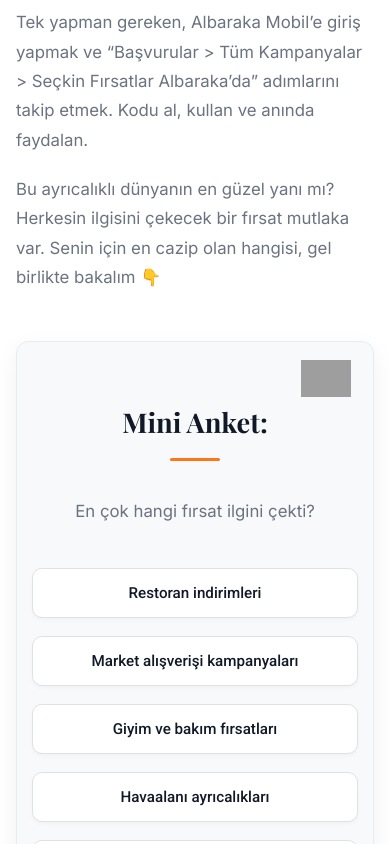
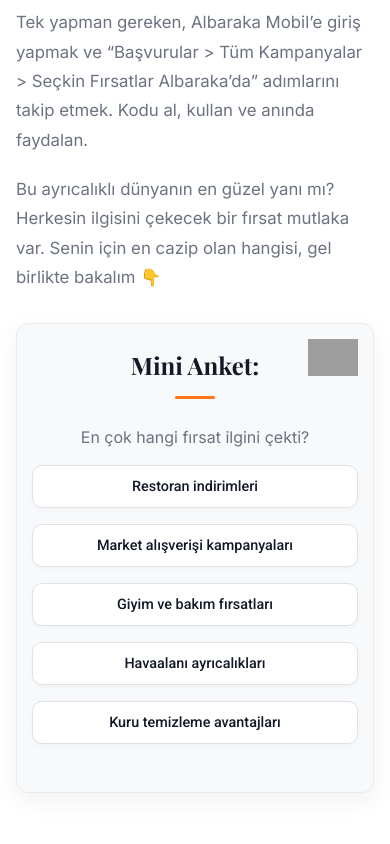
Before and after one commit to eocl06/albarakamockup, a plain HTML site: page index.html in a window 390 px wide. Shown: the part 1156-2000 px from the top of the page. Drawn offline with nearby package versions, Linux system fonts and the light colour scheme; grey boxes are pictures that could not be loaded.

Commit message:
Update index.html

```diff
--- a/index.html
+++ b/index.html
@@ -63,7 +63,7 @@
             font-size: 2.25rem;
             font-family: 'Playfair Display', serif;
             color: var(--text);
-            text-align: center;
+            text-align: left; /* <<< DEĞİŞTİRİLDİ: Sola hizalı */
         }
         h2 {
             font-size: 1.5rem;
@@ -75,7 +75,7 @@
             margin-bottom: 20px;
             color: var(--muted);
             font-family: 'Inter', sans-serif;
-            text-align: justify;
+            text-align: left; /* <<< DEĞİŞTİRİLDİ: Sola hizalı */
         }
         p strong {
             color: var(--text);
@@ -96,56 +96,56 @@
         .button { background-color: var(--accent-pumpkin); color: white; padding: 12px 32px; border-radius: 10px; font-size: 0.95rem; font-weight: 500; text-decoration: none; box-shadow: 0 2px 6px rgba(255, 117, 24, 0.2); transition: all 0.3s ease; display: inline-block; }
         .button:hover { background-color: var(--accent-cherry); }
 
-        /* ANKET STİLLERİ */
+        /* ANKET STİLLERİ (Daha Kompakt) */
         .survey-container {
             background-color: #f8f9fa;
             border: 1px solid #e9ecef;
             border-radius: var(--carousel-radius);
-            padding: 35px 25px 30px 25px;
-            margin: 48px 0 24px;
+            padding: 25px 20px; /* <<< DEĞİŞTİRİLDİ: Boşluk azaltıldı */
+            margin: 30px 0; /* <<< DEĞİŞTİRİLDİ: Boşluk azaltıldı */
             text-align: center;
             box-shadow: 0 8px 25px rgba(0, 0, 0, 0.06);
             position: relative;
         }
         .survey-sponsor {
             position: absolute;
-            top: 18px;
-            right: 22px;
+            top: 15px; /* Değiştirildi */
+            right: 15px; /* Değiştirildi */
         }
         .survey-sponsor img {
-            max-width: 70px;
+            max-width: 60px; /* Değiştirildi */
             height: auto;
             display: block;
         }
         .survey-container h3 {
             font-family: 'Playfair Display', serif;
-            font-size: 1.7rem;
+            font-size: 1.5rem; /* Değiştirildi */
             color: var(--text);
             font-weight: 700;
             position: relative;
-            padding-bottom: 12px;
-            margin-top: 32px;
-            margin-bottom: 25px;
+            padding-bottom: 10px; /* Değiştirildi */
+            margin-top: 0; /* Değiştirildi */
+            margin-bottom: 15px; /* Değiştirildi */
         }
         .survey-container h3::after {
             content: '';
             display: block;
-            width: 50px;
+            width: 40px; /* Değiştirildi */
             height: 3px;
             background-color: var(--accent-pumpkin);
             border-radius: 1.5px;
-            margin: 12px auto 0 auto;
+            margin: 10px auto 0 auto; /* Değiştirildi */
         }
         .survey-question-area {
-            margin-bottom: 30px;
+            margin-bottom: 20px; /* Değiştirildi */
         }
         .survey-question {
             font-family: 'Inter', sans-serif;
-            font-size: 1.05rem;
+            font-size: 1rem; /* Değiştirildi */
             color: var(--muted);
-            margin-bottom: 20px;
-            line-height: 1.65;
-            min-height: 50px;
+            margin-bottom: 15px; /* Değiştirildi */
+            line-height: 1.6;
+            min-height: auto; /* Değiştirildi */
             text-align: center;
         }
         .survey-options {
@@ -155,18 +155,18 @@
             max-width: 520px;
             display: flex;
             flex-direction: column;
-            gap: 10px;
+            gap: 8px; /* Değiştirildi */
         }
         .survey-options li button {
             display: block;
             width: 100%;
-            padding: 15px 20px;
+            padding: 12px 15px; /* <<< DEĞİŞTİRİLDİ: Düğme yüksekliği azaltıldı */
             background-color: #fff;
             border: 1px solid #dee2e6;
             border-radius: 10px;
             color: var(--text);
             font-family: var(--font);
-            font-size: 0.95rem;
+            font-size: 0.9rem; /* Değiştirildi */
             font-weight: 500;
             cursor: pointer;
             transition: background-color 0.2s ease, border-color 0.2s ease, transform 0.15s ease, box-shadow 0.15s ease;
@@ -199,37 +199,11 @@
             margin-top: 15px;
             font-size: 0.9rem;
             color: var(--muted);
-            min-height: 40px;
+            min-height: 24px; /* Değiştirildi */
             font-weight: 500;
         }
-        /* <<< DEĞİŞTİRİLDİ: Yeni vurgu için span.highlight-red stili eklendi */
         .highlight-red {
             color: var(--accent-cherry);
-            font-weight: 600;
-        }
-        .survey-navigation button {
-            background-color: var(--accent-pumpkin);
-            color: white;
-            padding: 10px 25px;
-            border-radius: 8px;
-            font-size: 0.9rem;
-            font-weight: 500;
-            border: none;
-            cursor: pointer;
-            transition: background-color 0.2s ease;
-        }
-        .survey-navigation button:hover:not(:disabled) {
-            background-color: var(--accent-cherry);
-        }
-        .survey-navigation button:disabled {
-            background-color: #ccc;
-            cursor: not-allowed;
-        }
-        .survey-final-message {
-            font-family: 'Inter', sans-serif;
-            font-size: 1.1rem;
-            color: var(--text);
-            margin-top: 20px;
             font-weight: 600;
         }
         .integrated-cta-section { text-align: center; margin: 40px auto 20px auto; padding: 25px 0; position: relative; }
@@ -244,8 +218,7 @@
             h1 { font-size: 1.8rem; }
             h2 { font-size: 1.3rem; }
             .container { padding: 16px 16px 24px; }
-            p { text-align: left; }
-            .survey-container { padding: 25px 15px 20px 15px; margin-bottom: 20px; }
+            .survey-container { padding: 20px 15px; }
             .survey-sponsor img { max-width: 50px; top:10px; right: 10px;}
         }
     </style>
@@ -353,7 +326,6 @@
 
         surveyOptionsListEl.querySelectorAll('button').forEach(btn => btn.disabled = true);
 
-        // <<< DEĞİŞTİRİLDİ: İsteğiniz üzerine vurgu cümlenin sonuna taşındı ve kırmızı yapıldı.
         let dynamicFeedback = `Zevkli bir tercih. ${selectedOptionText} gibi nice ayrıcalık, <span class="highlight-red">Albaraka Mobil'in seçkin dünyasında</span> sizi bekliyor.`;
 
         surveyFeedbackTextEl.innerHTML = dynamicFeedback;
```
